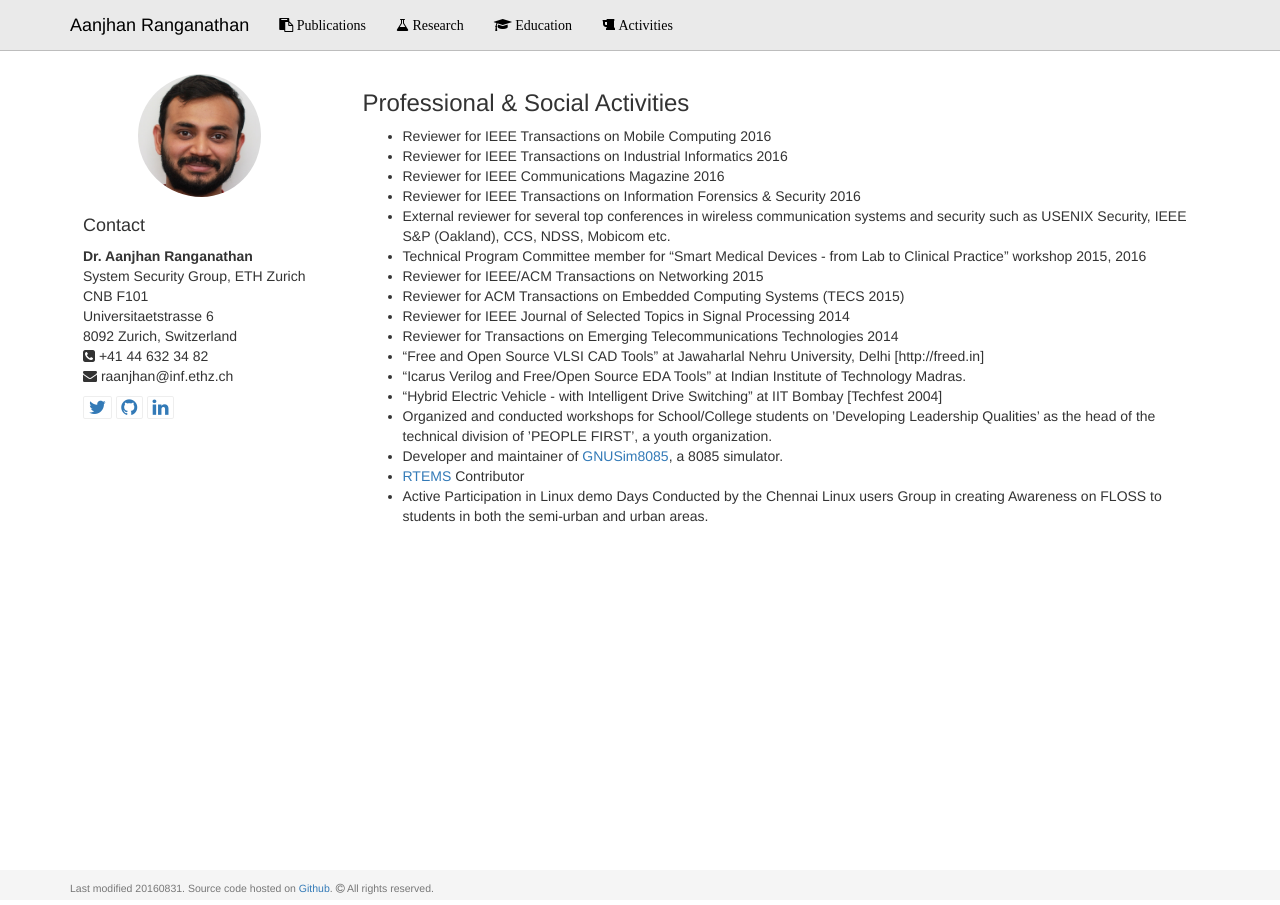
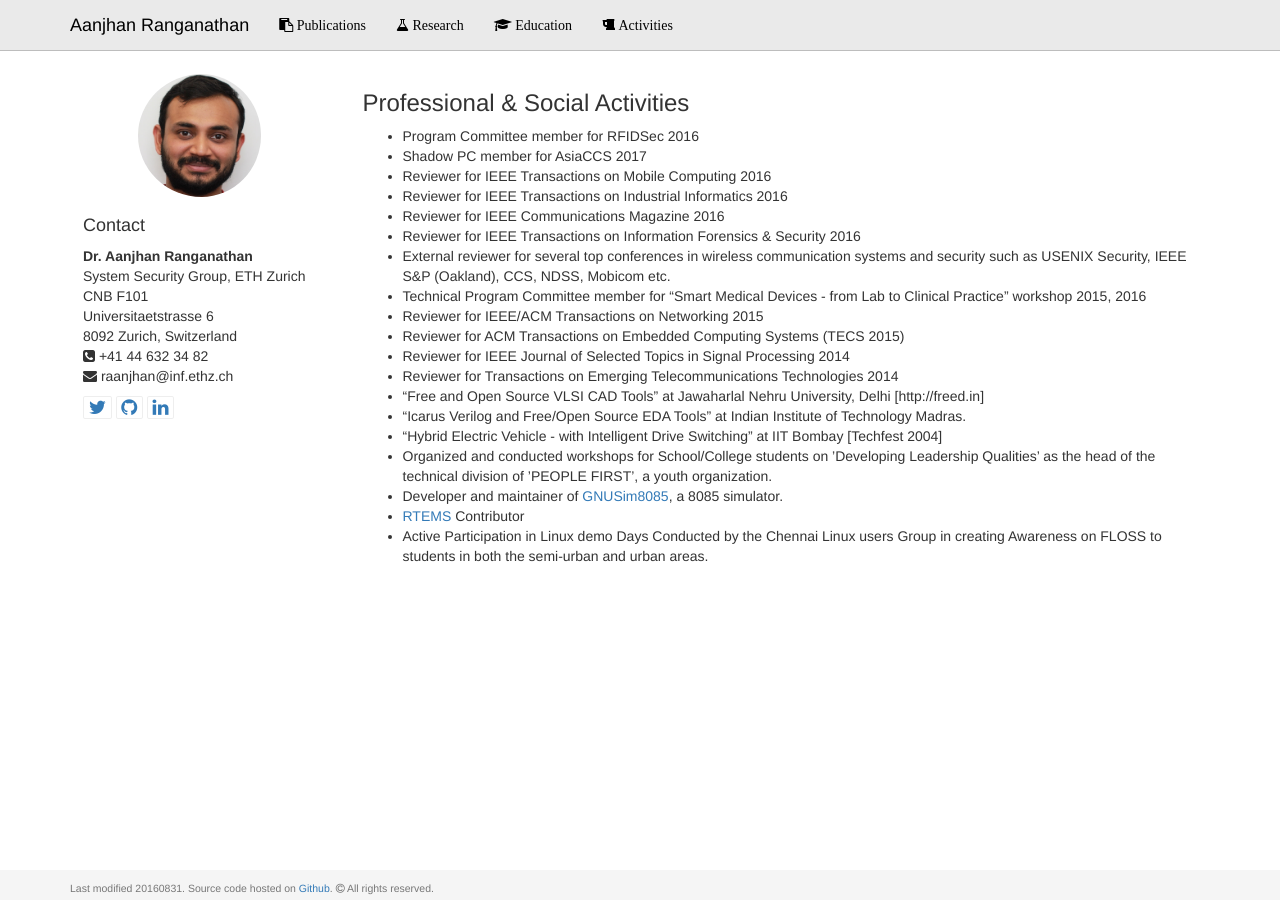
Before and after one commit to aanjhan/mywebsite, a Jekyll site: the page built from activities/index.md, in a window 1280 px wide. Built offline with Jekyll 4.4.1, drawn with Linux system fonts in a browser that asks for light colours; Markdown is read by kramdown in place of the engine named in the settings.

Commit message:
updated activities

```diff
--- a/activities/index.md
+++ b/activities/index.md
@@ -5,6 +5,8 @@ layout: default
 
 ### Professional & Social Activities
 
+- Program Committee member for RFIDSec 2016
+- Shadow PC member for AsiaCCS 2017
 - Reviewer for IEEE Transactions on Mobile Computing 2016
 - Reviewer for IEEE Transactions on Industrial Informatics 2016
 - Reviewer for IEEE Communications Magazine 2016
```
Also changed, not shown: 6 other files.
